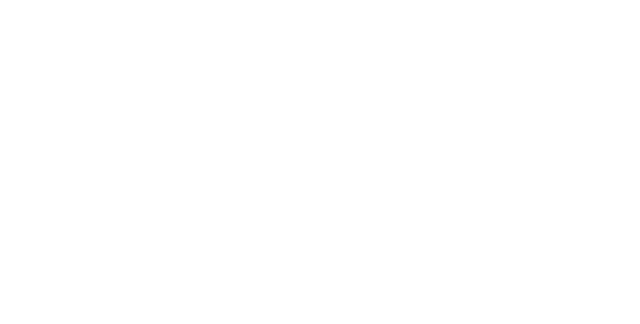
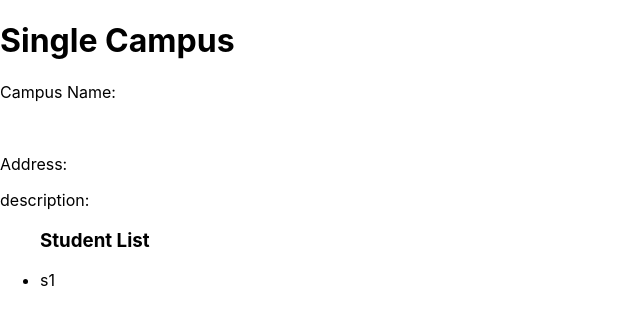
Before and after one commit to darrenzhang2000/CRUD-app-frontend, a React (Create React App) app: page /campus in a window 1280 px wide. Shown: the top 324 px of the page, without its empty margins (0-640 px from the left). Built offline with nearby package versions, Linux system fonts and the light colour scheme.

Commit message:
Added list of all students in a campus

```diff
--- a/src/index.js
+++ b/src/index.js
@@ -7,6 +7,8 @@
 import { BrowserRouter as Router, Route } from "react-router-dom";
 import AllCampuses from './views/AllCampuses';
 import AllStudents from './views/AllStudents';
+import SingleCampus from './views/SingleCampus';
+import SingleStudent from './views/SingleStudent';
 import { Provider } from 'react-redux';
 
 //dummy data
@@ -22,7 +24,8 @@
     name: "c1",
     image: "none",
     address: "c1 address",
-    description: "c1 description"
+    description: "c1 description",
+    studentList: [dummyStudent1]
 }
 
 const initialStudentState = {
@@ -125,7 +128,8 @@
             name: "temp",
             image: "temp img",
             address: "temp address",
-            description: "temp description"
+            description: "temp description",
+            studentList: [dummyStudent1]
         }
     });
 
@@ -149,6 +153,7 @@
                 <Route exact path="/" component={App} />
                 <Route exact path="/campuses" component={AllCampuses} />
                 <Route exact path="/students" component={AllStudents} />
+                <Route exact path="/campus" component={SingleCampus} />
             </div>
         </Router>
     </Provider>
--- a/src/views/SingleCampus.js
+++ b/src/views/SingleCampus.js
@@ -1,7 +1,14 @@
 import React, { Component } from 'react'
+import { connect } from 'react-redux';
+import { StaticRouter } from 'react-router-dom';
+import { Link, BrowserRouter as Router, Route } from "react-router-dom";
 
 class SingleCampus extends Component{
     render(){
+        let studentList = this.props.studentList.map((student, id) =>
+            <li key={id}>{student.name}</li>
+        )
+        console.log("student List", studentList);
         return(
             <div>
                 <h1>Single Campus</h1>
@@ -9,9 +16,21 @@
                 <img src={this.props.image} alt={this.props.image}/>
                 <p>Address: {this.props.address}</p>
                 <p>description: {this.props.description}</p>
+                <ul>
+                    <h3>Student List</h3>
+                    {studentList}
+                </ul>
             </div>
         );
     }
 }
 
-export default SingleCampus;
+function mapStateToProps(states){
+    // console.log("state: ", states.campusState.singleCampus.studentList[0].name);
+    return{
+        studentList: states.campusState.singleCampus.studentList
+    }
+}
+
+export default connect(mapStateToProps)(SingleCampus);
+// export default SingleCampus;
--- a/src/views/SingleStudent.js
+++ b/src/views/SingleStudent.js
@@ -14,4 +14,5 @@
     }
 }
 
+// export default connect(mapStateToProps)(SingleStudent);
 export default SingleStudent;
```
Also changed, not shown: src/App.js (+7 -1 lines).
